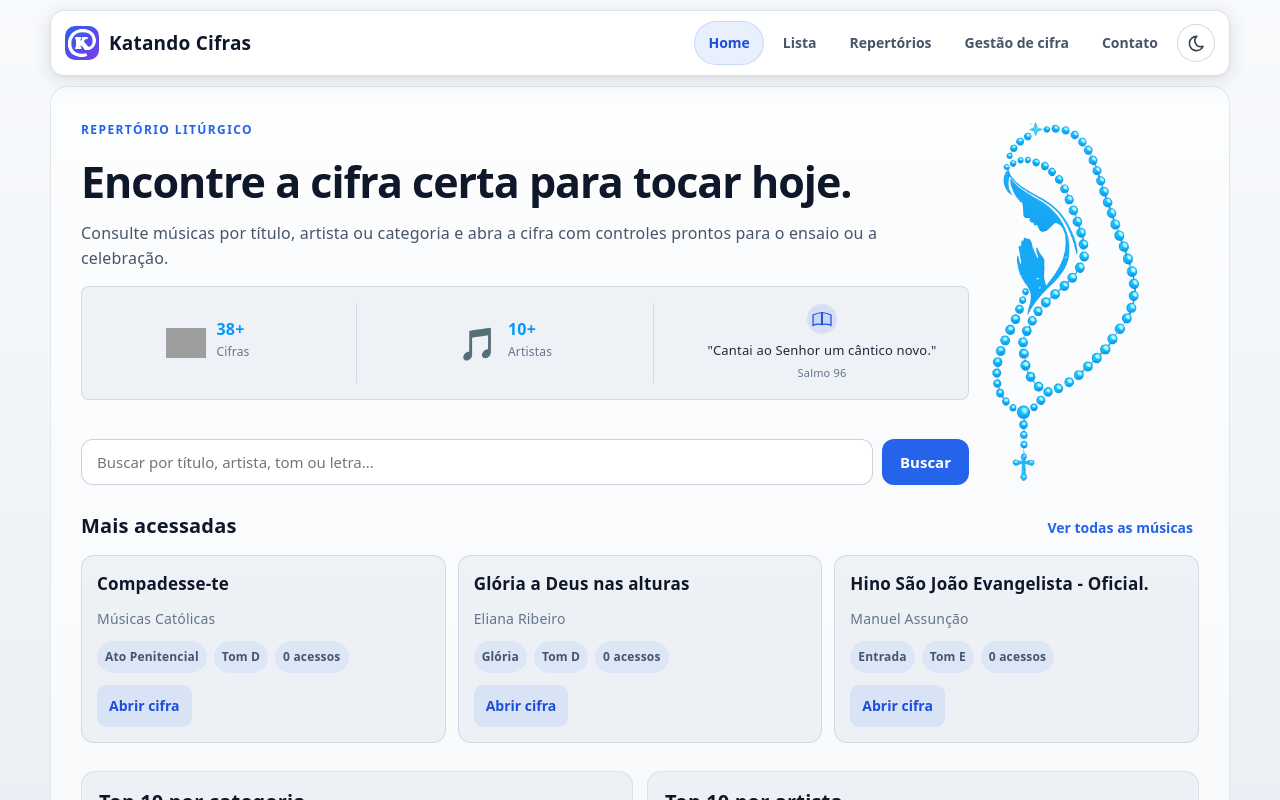
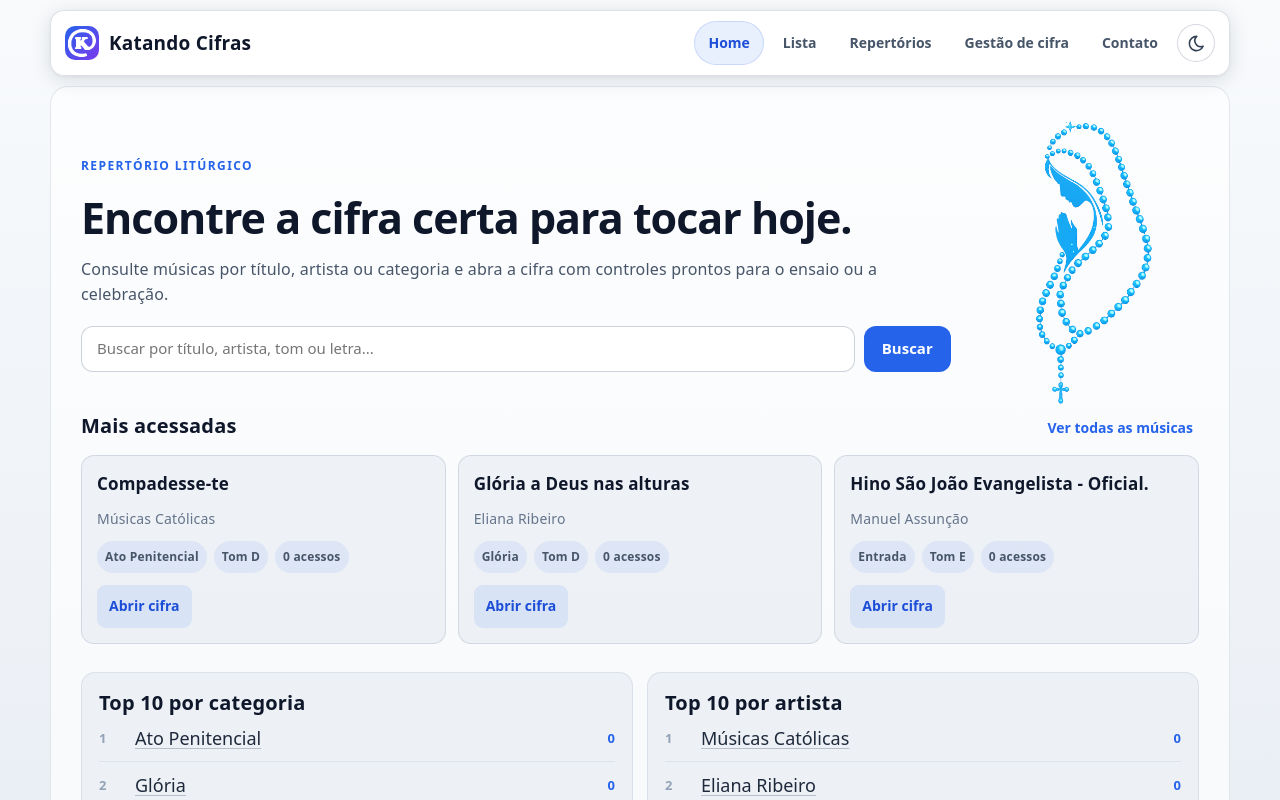
Before and after one commit to Krebz/cifras-manager, a React (Vite) app: page / in a window 1280 px wide. Shown: the top 800 px of the page. Built offline with nearby package versions, Linux system fonts and the light colour scheme; grey boxes are pictures that could not be loaded.

Commit message:
feat: finalize home hero layout and visual identity

```diff
--- a/src/features/home/HomePage.tsx
+++ b/src/features/home/HomePage.tsx
@@ -87,98 +87,20 @@ export default function HomePage({ isDark }: Props) {
 
   return (
     <main style={styles.surface}>
-      <section style={{ ...styles.hero, position: "relative", display: "block", maxWidth: "none", marginBottom: "28px" }}>
-        <div className="hero-content" style={{ display: "grid", gap: "15px" }}>
+      <section style={{ marginBottom: "6px" }}>
+        <div className="hero-inner">
+          <img
+            src="/rosario-maria.png"
+            alt="Rosário de Maria"
+            className="hero-rosario"
+          />
+          <div className="hero-content">
             <p style={styles.eyebrow}>Repertório litúrgico</p>
             <h1 style={styles.title}>Encontre a cifra certa para tocar hoje.</h1>
             <p style={styles.description}>
               Consulte músicas por título, artista ou categoria e abra a cifra com
               controles prontos para o ensaio ou a celebração.
             </p>
-
-          {/* Estatísticas em Destaque */}
-          <div
-            style={{
-              display: "flex",
-              flexWrap: "wrap",
-              justifyContent: "space-between",
-              gap: "12px",
-              padding: "16px",
-              borderRadius: "8px",
-              background: isDark
-                ? "rgba(30, 41, 59, 0.58)"
-                : "rgba(226, 232, 240, 0.5)",
-              marginBottom: "20px",
-              border: `1px solid ${isDark ? "rgba(148, 163, 184, 0.18)" : "rgba(148, 163, 184, 0.3)"}`,
-            }}
-          >
-            <div style={{ display: "flex", alignItems: "center", gap: "10px", flex: "1 1 120px", minWidth: 100, maxWidth: 220, justifyContent: "center" }}>
-              <img
-                src="/clave.ico"
-                alt="Clave"
-                style={{ width: 40, height: 40, objectFit: "contain", flexShrink: 0 }}
-              />
-              <div>
-                <div style={{ fontSize: "16px", fontWeight: "600", color: isDark ? "#00d4ff" : "#0099ff", lineHeight: 1.2 }}>
-                  {songs.length}+
-                </div>
-                <div style={{ fontSize: "12px", color: isDark ? "#94a3b8" : "#64748b" }}>
-                  Cifras
-                </div>
-              </div>
-            </div>
-
-            <div style={{ width: "1px", minHeight: 80, background: isDark ? "rgba(71, 85, 105, 0.5)" : "rgba(148, 163, 184, 0.3)", alignSelf: "center" }} />
-
-            <div style={{ display: "flex", alignItems: "center", gap: "10px", flex: "1 1 120px", minWidth: 100, maxWidth: 220, justifyContent: "center" }}>
-              <span style={{ fontSize: "32px", lineHeight: 1, flexShrink: 0 }}>🎵</span>
-              <div>
-                <div style={{ fontSize: "16px", fontWeight: "600", color: isDark ? "#00d4ff" : "#0099ff", lineHeight: 1.2 }}>
-                  {artists.length}+
-                </div>
-                <div style={{ fontSize: "12px", color: isDark ? "#94a3b8" : "#64748b" }}>
-                  Artistas
-                </div>
-              </div>
-            </div>
-
-            <div style={{ width: "1px", minHeight: 80, background: isDark ? "rgba(71, 85, 105, 0.5)" : "rgba(148, 163, 184, 0.3)", alignSelf: "center" }} />
-
-            <div style={{ textAlign: "center", flex: "1 1 160px", minWidth: 120, maxWidth: 260 }}>
-              <div style={{ fontSize: "24px", marginBottom: "6px", display: "flex", justifyContent: "center", alignItems: "center" }}>
-                <svg width="32" height="32" viewBox="0 0 64 64" fill="none" xmlns="http://www.w3.org/2000/svg">
-                  <circle cx="32" cy="32" r="30" fill={isDark ? "rgba(96, 165, 250, 0.16)" : "rgba(37, 99, 235, 0.12)"} />
-                  <path d="M32 19 Q22 20 14 24 L14 45 Q22 41 32 43 Z" fill={isDark ? "rgba(96, 165, 250, 0.10)" : "rgba(37, 99, 235, 0.08)"} stroke={isDark ? "#60a5fa" : "#1d4ed8"} strokeWidth="2.5" strokeLinecap="round" strokeLinejoin="round" />
-                  <path d="M32 19 Q42 20 50 24 L50 45 Q42 41 32 43 Z" fill={isDark ? "rgba(96, 165, 250, 0.10)" : "rgba(37, 99, 235, 0.08)"} stroke={isDark ? "#60a5fa" : "#1d4ed8"} strokeWidth="2.5" strokeLinecap="round" strokeLinejoin="round" />
-                  <line x1="32" y1="19" x2="32" y2="43" stroke={isDark ? "#60a5fa" : "#1d4ed8"} strokeWidth="2.5" strokeLinecap="round" />
-                </svg>
-              </div>
-              <div
-                style={{
-                  fontSize: "13px",
-                  fontWeight: "500",
-                  lineHeight: "1.4",
-                  color: isDark ? "#e2e8f0" : "#1e293b",
-                  whiteSpace: "normal",
-                  wordBreak: "break-word",
-                }}
-              >
-                <div style={{ marginBottom: "6px" }}>
-                  "Cantai ao Senhor um cântico novo."
-                </div>
-                <div
-                  style={{
-                    fontSize: "11px",
-                    color: isDark ? "#94a3b8" : "#64748b",
-                    fontWeight: "400",
-                  }}
-                >
-                  Salmo 96
-                </div>
-              </div>
-            </div>
-          </div>
-
             <form style={styles.searchForm} onSubmit={submitSearch}>
               <input
                 aria-label="Buscar músicas"
@@ -192,11 +114,7 @@ export default function HomePage({ isDark }: Props) {
               </button>
             </form>
           </div>
-        <img
-          src="/rosario-maria.png"
-          alt="Rosário de Maria"
-          className="hero-rosario"
-        />
+        </div>
       </section>
 
       <section>
--- a/src/features/song/SongListPage.tsx
+++ b/src/features/song/SongListPage.tsx
@@ -3,6 +3,7 @@ import { navigate } from "../../app/router";
 import { routes } from "../../app/routes";
 import SongCard from "../../components/catalog/SongCard";
 import { useSongCatalog } from "../../hooks/useSongCatalog";
+import { getSetlists } from "../../services/setlistRepository";
 import { portalStyles } from "../../styles/portalStyles";
 import { useSongAccessCounts } from "./songAccessStore";
 
@@ -38,6 +39,7 @@ export default function SongListPage({ initialQuery, isDark }: Props) {
   } = useSongCatalog({ accessCounts, initialQuery });
   const styles = portalStyles(isDark);
   const [history, setHistory] = useState<string[]>(getHistory);
+  const setlists = getSetlists();
 
   useEffect(() => {
     if (query.length < 2) return;
@@ -144,11 +146,40 @@ export default function SongListPage({ initialQuery, isDark }: Props) {
         </div>
       )}
 
-      <div style={styles.sectionHeader}>
-        <h2 style={{ ...styles.sectionTitle, display: "flex", alignItems: "center", gap: 4 }}>
-          <img src="/icons/clave-32.png" alt="Clave" style={{ width: 20, height: 20, flexShrink: 0 }} />
-          <span>{filteredSongs.length} música{filteredSongs.length === 1 ? "" : "s"}</span>
-        </h2>
+      <div
+        style={{
+          display: "flex",
+          flexWrap: "wrap",
+          justifyContent: "center",
+          alignItems: "center",
+          gap: "4px 16px",
+          marginBottom: "13px",
+          padding: "8px 12px",
+          borderRadius: "10px",
+          background: isDark ? "rgba(30,41,59,0.45)" : "rgba(226,232,240,0.4)",
+          border: `1px solid ${isDark ? "rgba(148,163,184,0.15)" : "rgba(148,163,184,0.22)"}`,
+        }}
+      >
+        {(() => {
+          const statStyle: React.CSSProperties = { fontSize: 13, color: isDark ? "#94a3b8" : "#64748b", display: "flex", alignItems: "center", gap: 4, flexShrink: 0 };
+          const divStyle: React.CSSProperties = { color: isDark ? "rgba(148,163,184,0.3)" : "rgba(148,163,184,0.45)", userSelect: "none" };
+          return (
+            <>
+              <span style={statStyle}>
+                <img src="/icons/clave-32.png" alt="" style={{ width: 18, height: 18, flexShrink: 0 }} />
+                {filteredSongs.length} música{filteredSongs.length === 1 ? "" : "s"}
+              </span>
+              <span style={divStyle}>|</span>
+              <span style={statStyle}>
+                🎵 {artists.length} artista{artists.length === 1 ? "" : "s"}
+              </span>
+              <span style={divStyle}>|</span>
+              <span style={statStyle}>
+                📋 {setlists.length} repertório{setlists.length === 1 ? "" : "s"}
+              </span>
+            </>
+          );
+        })()}
       </div>
 
       {filteredSongs.length ? (
--- a/src/index.css
+++ b/src/index.css
@@ -43,12 +43,33 @@ button:focus-visible {
   outline: none;
 }
 
-.hero-content { padding-right: 230px; }
-.hero-rosario { position: absolute; top: 0; right: 0; height: 100%; width: auto; }
+.hero-inner {
+  display: flex;
+  flex-direction: row-reverse;
+  align-items: center;
+  gap: 24px;
+}
+.hero-rosario {
+  width: auto;
+  height: 290px;
+  flex-shrink: 0;
+  object-fit: contain;
+}
+.hero-content {
+  flex: 1 1 0;
+  min-width: 0;
+  display: grid;
+  gap: 15px;
+}
 
 @media (max-width: 620px) {
-  .hero-content { padding-right: 0 !important; }
-  .hero-rosario { display: none; }
+  .hero-inner {
+    flex-direction: column;
+    align-items: center;
+  }
+  .hero-rosario {
+    height: 180px;
+  }
 }
 
 @keyframes songSlideFromRight {
```
Lines whose indentation alone changed are shown as unchanged.
